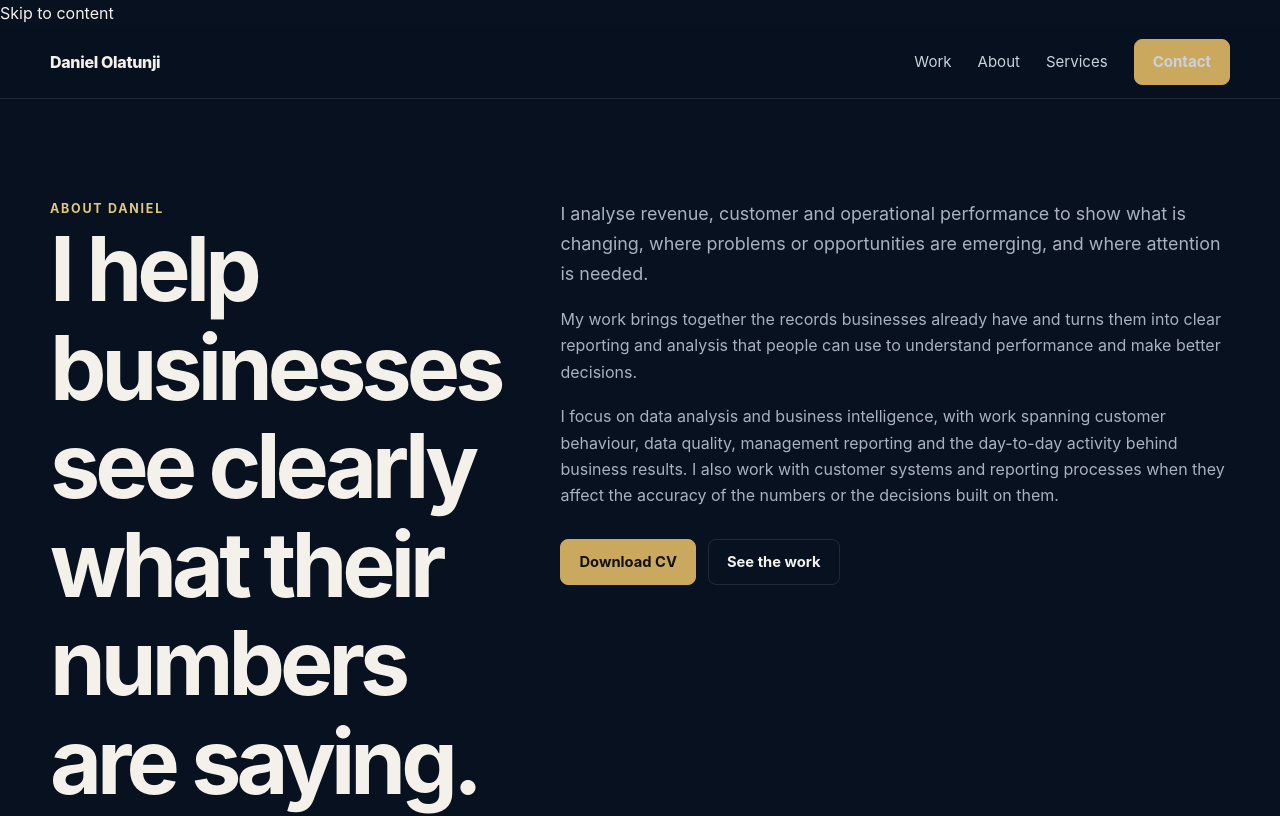
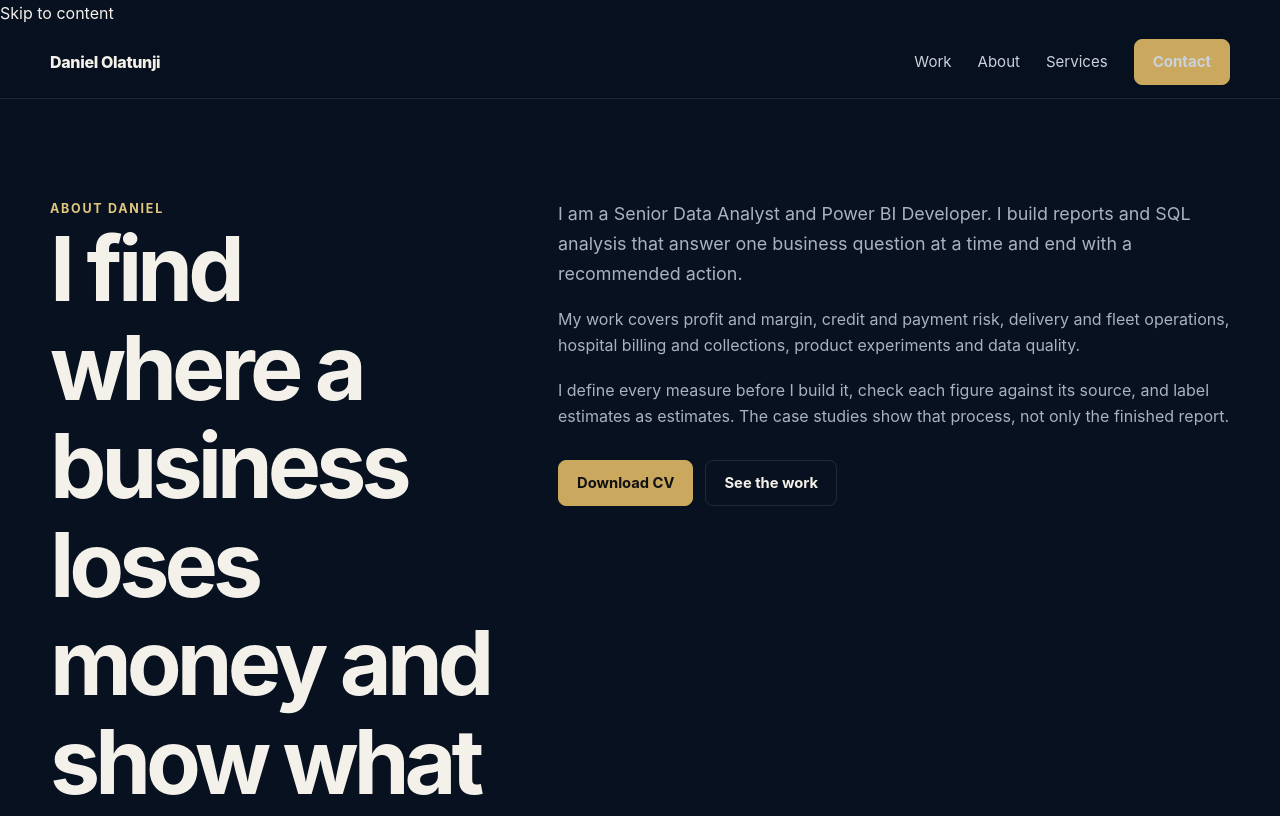
Before and after one commit to oreoluwadaniel/daniel-olatunji-portfolio, a Next.js app: page /about in a window 1280 px wide. Shown: the top 816 px of the page. Built offline with nearby package versions, Linux system fonts and the light colour scheme.

Commit message:
Rewrite About page

```diff
--- a/app/about/page.tsx
+++ b/app/about/page.tsx
@@ -1,8 +1,8 @@
 import Link from "next/link";
 
 export const metadata = {
-  title: "About | Daniel Olatunji",
-  description: "Daniel Olatunji is a Data Analyst and Business Intelligence Analyst focused on business operations, reporting, revenue, customer and operational analysis.",
+  title: "About",
+  description: "Daniel Olatunji is a Senior Data Analyst and Power BI Developer who builds profit, risk and operations analysis for lenders, payment firms, retailers, logistics and healthcare.",
   alternates: { canonical: "https://daniel-olatunji-portfolio.vercel.app/about" },
 };
 
@@ -16,6 +16,6 @@ const skills = [
 ];
 
 export default function AboutPage() { return <main>
-  <section className="section"><div className="container two-col"><div><div className="eyebrow">About Daniel</div><h1>I help businesses see clearly what their numbers are saying.</h1></div><div><p className="lead">I analyse revenue, customer and operational performance to show what is changing, where problems or opportunities are emerging, and where attention is needed.</p><p>My work brings together the records businesses already have and turns them into clear reporting and analysis that people can use to understand performance and make better decisions.</p><p>I focus on data analysis and business intelligence, with work spanning customer behaviour, data quality, management reporting and the day-to-day activity behind business results. I also work with customer systems and reporting processes when they affect the accuracy of the numbers or the decisions built on them.</p><div className="actions"><a className="btn btn-primary" href="/cv/Daniel_Olatunji_CV.pdf" download>Download CV</a><Link className="btn btn-secondary" href="/work">See the work</Link></div></div></div></section>
+  <section className="section"><div className="container two-col"><div><div className="eyebrow">About Daniel</div><h1>I find where a business loses money and show what to do about it.</h1></div><div><p className="lead">I am a Senior Data Analyst and Power BI Developer. I build reports and SQL analysis that answer one business question at a time and end with a recommended action.</p><p>My work covers profit and margin, credit and payment risk, delivery and fleet operations, hospital billing and collections, product experiments and data quality.</p><p>I define every measure before I build it, check each figure against its source, and label estimates as estimates. The case studies show that process, not only the finished report.</p><div className="actions"><a className="btn btn-primary" href="/cv/Daniel_Olatunji_CV.pdf" download>Download CV</a><Link className="btn btn-secondary" href="/work">See the work</Link></div></div></div></section>
   <section className="section"><div className="container"><div className="eyebrow">Core skills</div><h2>What I work with.</h2><div className="three-grid">{skills.map(([a,b])=><div className="card" key={a}><h3>{a}</h3><p>{b}</p></div>)}</div></div></section>
 </main>; }
```
